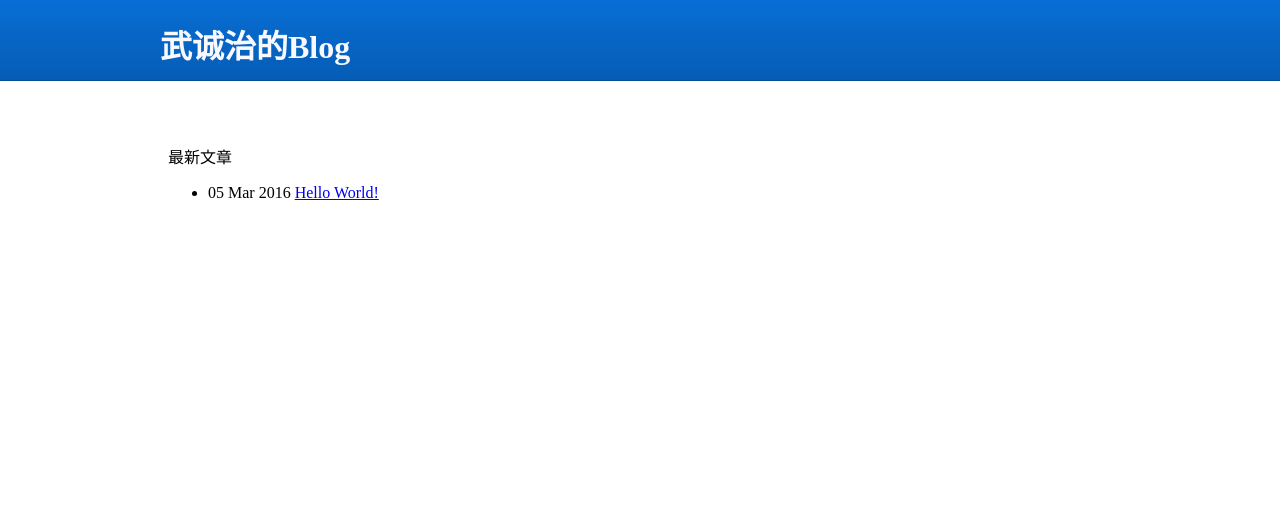
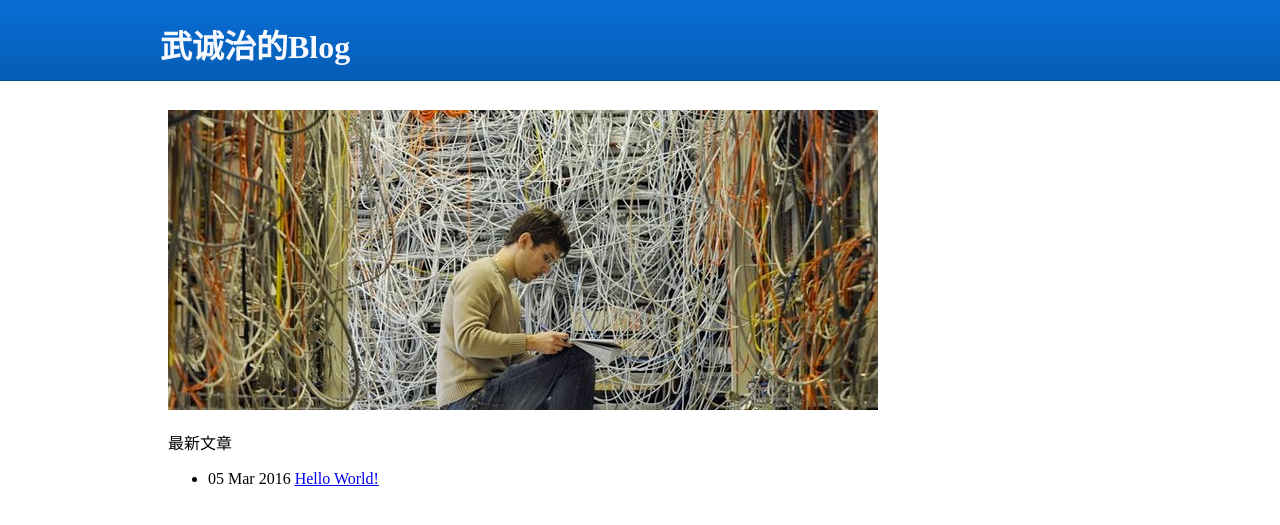
Before and after one commit to EnderZhou/EnderZhou, a Jekyll site: the page built from index.html, in a window 1280 px wide. Shown: the top 525 px of the page. Built offline with Jekyll 4.4.1, drawn with Linux system fonts in a browser that asks for light colours.

Commit message:
20160305

```diff
--- a/_layouts/default.html
+++ b/_layouts/default.html
@@ -47,7 +47,7 @@
 <div class="c-mid">
 	<div class="c-main">
 	<div class="self-introduction">
-	<img src="background.jpg" alt="">
+	<img src="https://github.com/EnderZhou/EnderZhou/blob/gh-pages/_layouts/background.jpg" alt="">
 	</div>
 	{{ content }}
 	</div>
```
